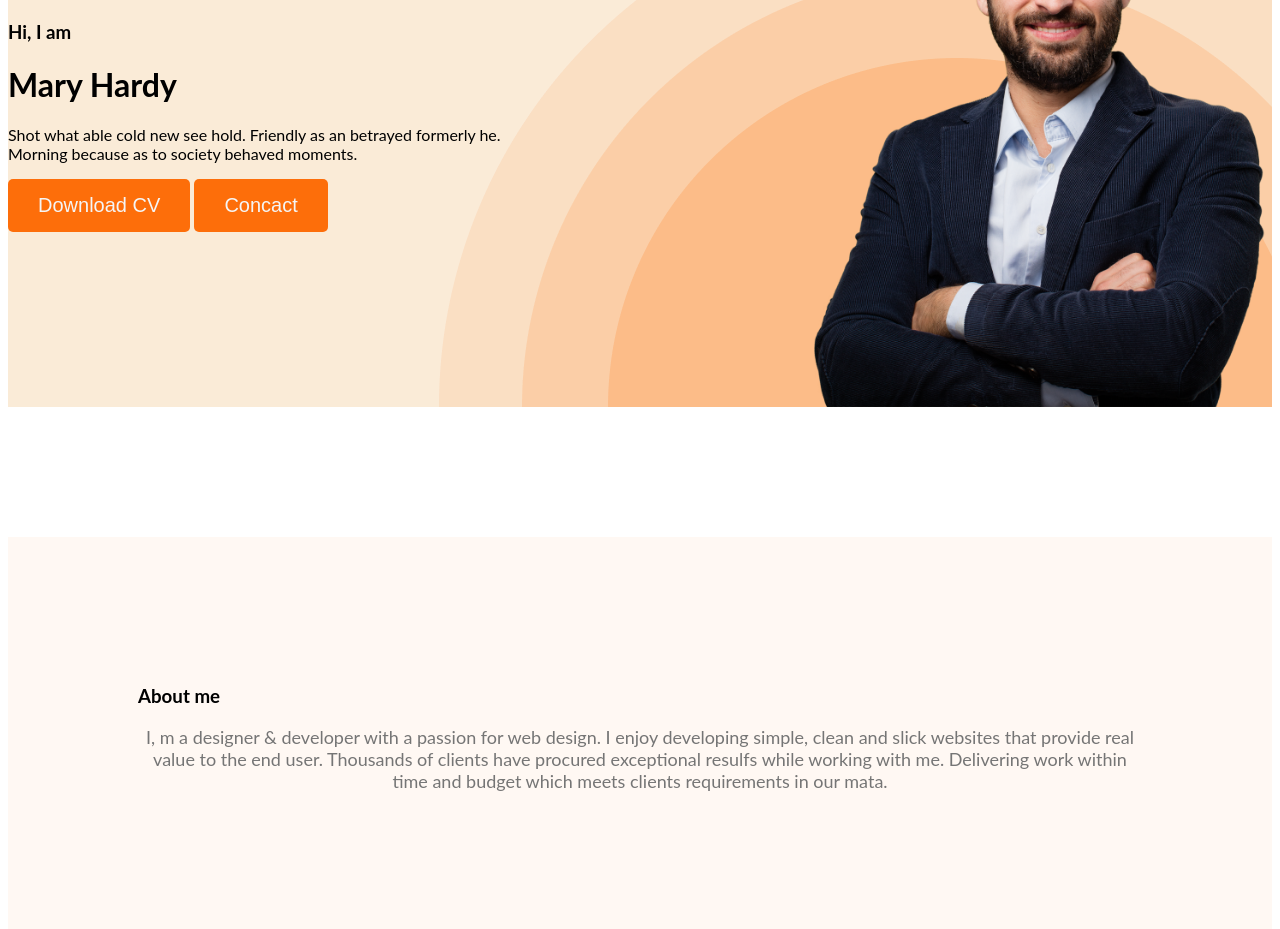
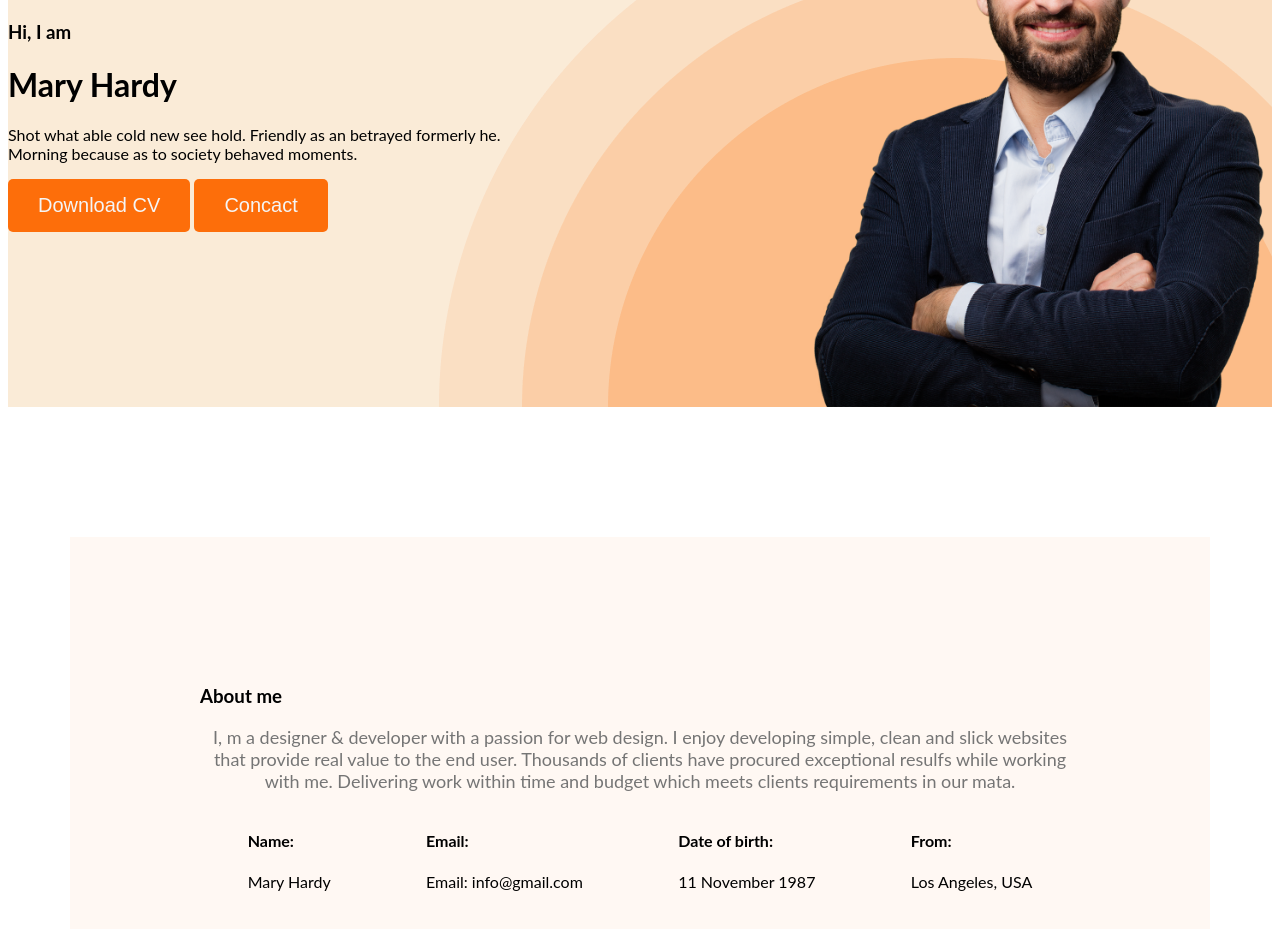
Before and after one commit to Avijit648/webdeveloper-repo, a plain HTML site: page index.html in a window 1280 px wide. Shown: the part 265-1194 px from the top of the page. Drawn offline with Linux system fonts and the light colour scheme.

Commit message:
added about information

```diff
--- a/index.html
+++ b/index.html
@@ -34,6 +34,29 @@
          <section class="about">
             <h3 class="sectiont"> About me</h3>
             <p class="sectiond">I, m a designer & developer with a passion for web design. I enjoy developing simple, clean and slick websites that provide real value to the end user. Thousands of clients have procured exceptional resulfs while working with me. Delivering work within time and budget which meets clients requirements in our mata.</p>
+            <div class="aboutic">
+                  <div class="about-inf">
+                    <h4 class="info-title">Name:
+                     </h4>
+                    <p class="info-description">Mary Hardy</p>
+                  </div>
+                  <div class="about-inf">
+                    <h4 class="info-title">Email:
+                    </h4>
+                    <p class="info-description">Email:
+                      info@gmail.com</p>
+                  </div>
+                  <div class="about-inf">
+                    <h4 class="info-title">Date of birth:
+                      </h4>
+                    <p class="info-description">11 November 1987</p>
+                  </div>
+                  <div class="about-inf">
+                    <h4 class="info-title">From:
+                      </h4>
+                    <p class="info-description">Los Angeles, USA</p>
+                  </div>
+            </div>
          </section>
     </main>
     <footer>
--- a/styles/portfolio.css
+++ b/styles/portfolio.css
@@ -101,3 +101,14 @@ nav a {
 
     font-size: 18px;
 }
+main{
+    max-width: 1140px;
+    margin: 0 auto;
+}
+.aboutic{
+  display: flex;
+  justify-content: space-around;
+}
+.about info{
+    text-align: center;
+}
```
